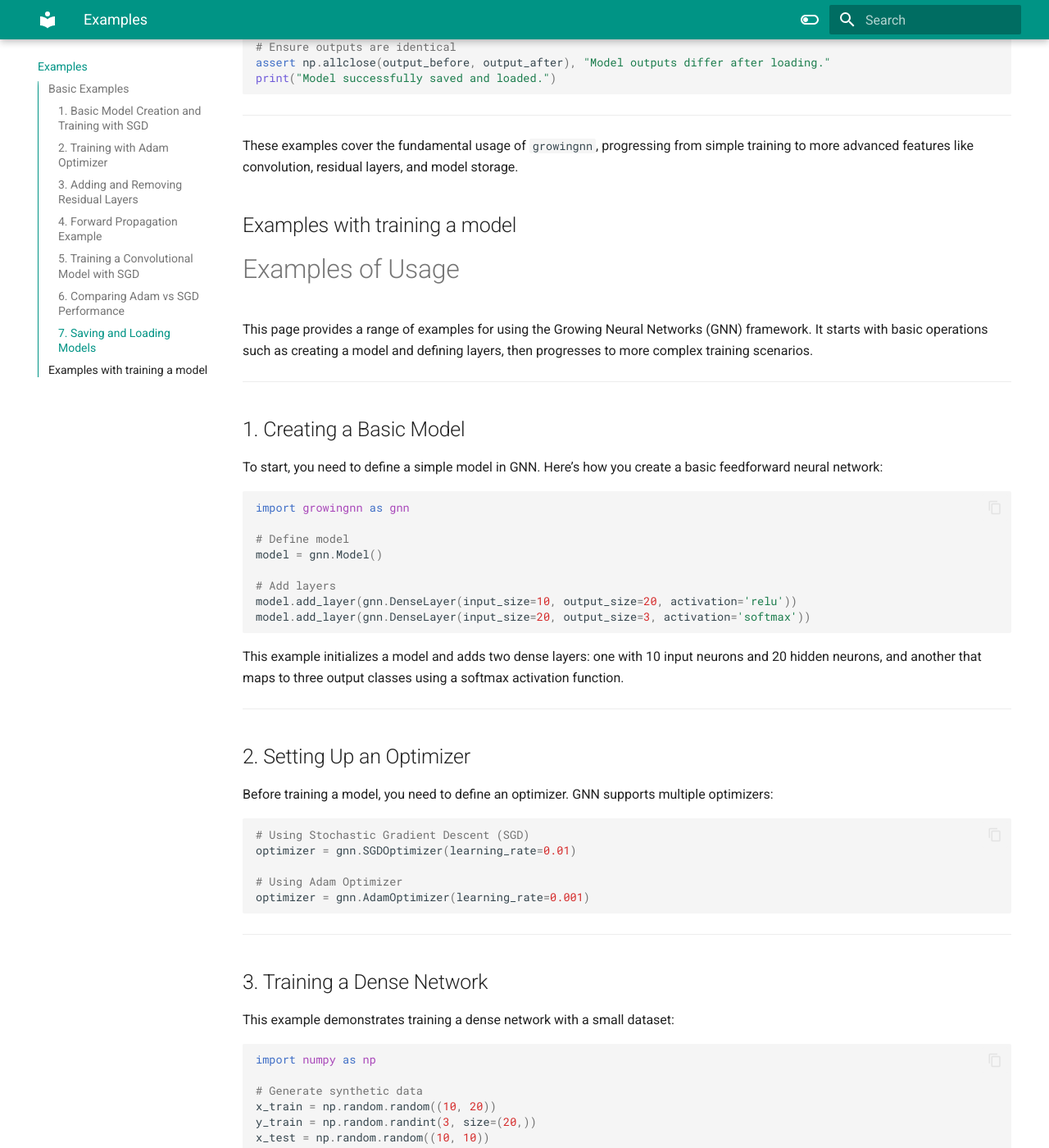
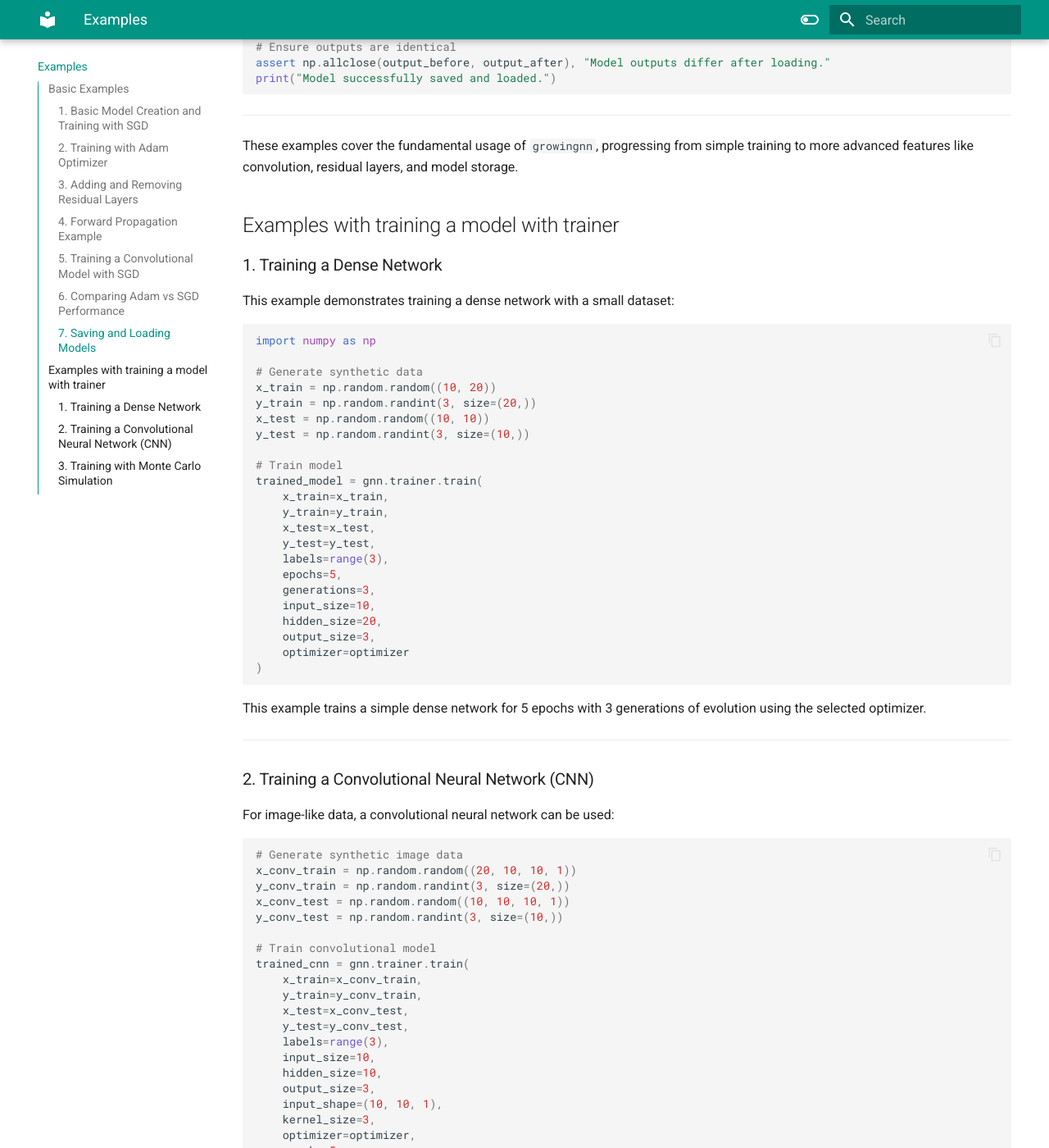
Before and after one commit to PjuralSzymon/growingnn, an MkDocs documentation site: the page built from docs/page_examples.md, in a window 1280 px wide and 1400 px high, scrolled down 4738 px. Shown: the whole window at 82% size. Built offline with MkDocs 1.6.1 and Material for MkDocs 9.7.7, drawn with Linux system fonts in a browser that asks for light colours; some of the changed text lies outside the part shown.

Commit message:
feat(R3) documentation update - adding train function to examples

````diff
--- a/docs/page_examples.md
+++ b/docs/page_examples.md
@@ -248,49 +248,10 @@ print("Model successfully saved and loaded.")
 These examples cover the fundamental usage of `growingnn`, progressing from simple training to more advanced features like convolution, residual layers, and model storage.
 
 
-## Examples with training a model
+## Examples with training a model with trainer
 
 
-# Examples of Usage
-
-This page provides a range of examples for using the Growing Neural Networks (GNN) framework. It starts with basic operations such as creating a model and defining layers, then progresses to more complex training scenarios.
-
----
-
-## 1. Creating a Basic Model
-
-To start, you need to define a simple model in GNN. Here’s how you create a basic feedforward neural network:
-
-```python
-import growingnn as gnn
-
-# Define model
-model = gnn.Model()
-
-# Add layers
-model.add_layer(gnn.DenseLayer(input_size=10, output_size=20, activation='relu'))
-model.add_layer(gnn.DenseLayer(input_size=20, output_size=3, activation='softmax'))
-```
-
-This example initializes a model and adds two dense layers: one with 10 input neurons and 20 hidden neurons, and another that maps to three output classes using a softmax activation function.
-
----
-
-## 2. Setting Up an Optimizer
-
-Before training a model, you need to define an optimizer. GNN supports multiple optimizers:
-
-```python
-# Using Stochastic Gradient Descent (SGD)
-optimizer = gnn.SGDOptimizer(learning_rate=0.01)
-
-# Using Adam Optimizer
-optimizer = gnn.AdamOptimizer(learning_rate=0.001)
-```
-
----
-
-## 3. Training a Dense Network
+### 1. Training a Dense Network
 
 This example demonstrates training a dense network with a small dataset:
 
@@ -323,7 +284,7 @@ This example trains a simple dense network for 5 epochs with 3 generations of ev
 
 ---
 
-## 4. Training a Convolutional Neural Network (CNN)
+### 2. Training a Convolutional Neural Network (CNN)
 
 For image-like data, a convolutional neural network can be used:
 
@@ -354,9 +315,7 @@ trained_cnn = gnn.trainer.train(
 
 ---
 
-## 5. Using Different Training Strategies
-
-### Monte Carlo Simulation Training
+### 3. Training with Monte Carlo Simulation
 
 ```python
 # Configure Monte Carlo Simulation
@@ -385,48 +344,3 @@ trained_model = gnn.trainer.train(
 ```
 
 This example enables Monte Carlo simulation during training to explore different evolutionary paths.
-
----
-
-## 6. Comparing Optimizers: Adam vs. SGD
-
-```python
-# Train using Adam optimizer
-optimizer = gnn.AdamOptimizer()
-model_adam = gnn.trainer.train(
-    x_train=x_train,
-    y_train=y_train,
-    x_test=x_test,
-    y_test=y_test,
-    labels=range(3),
-    epochs=5,
-    generations=3,
-    optimizer=optimizer
-)
-
-# Train using SGD optimizer
-optimizer = gnn.SGDOptimizer()
-model_sgd = gnn.trainer.train(
-    x_train=x_train,
-    y_train=y_train,
-    x_test=x_test,
-    y_test=y_test,
-    labels=range(3),
-    epochs=5,
-    generations=3,
-    optimizer=optimizer
-)
-
-# Compare accuracies
-acc_adam = gnn.Model.get_accuracy(gnn.Model.get_predictions(model_adam.forward_prop(x_train)), y_train)
-acc_sgd = gnn.Model.get_accuracy(gnn.Model.get_predictions(model_sgd.forward_prop(x_train)), y_train)
-
-print(f"Adam Optimizer Accuracy: {acc_adam}")
-print(f"SGD Optimizer Accuracy: {acc_sgd}")
-```
-
-This example compares the performance of the Adam and SGD optimizers.
-
----
-
-These examples cover a broad range of use cases for GNN, from basic model creation to advanced training techniques using different strategies and optimizers.
````
